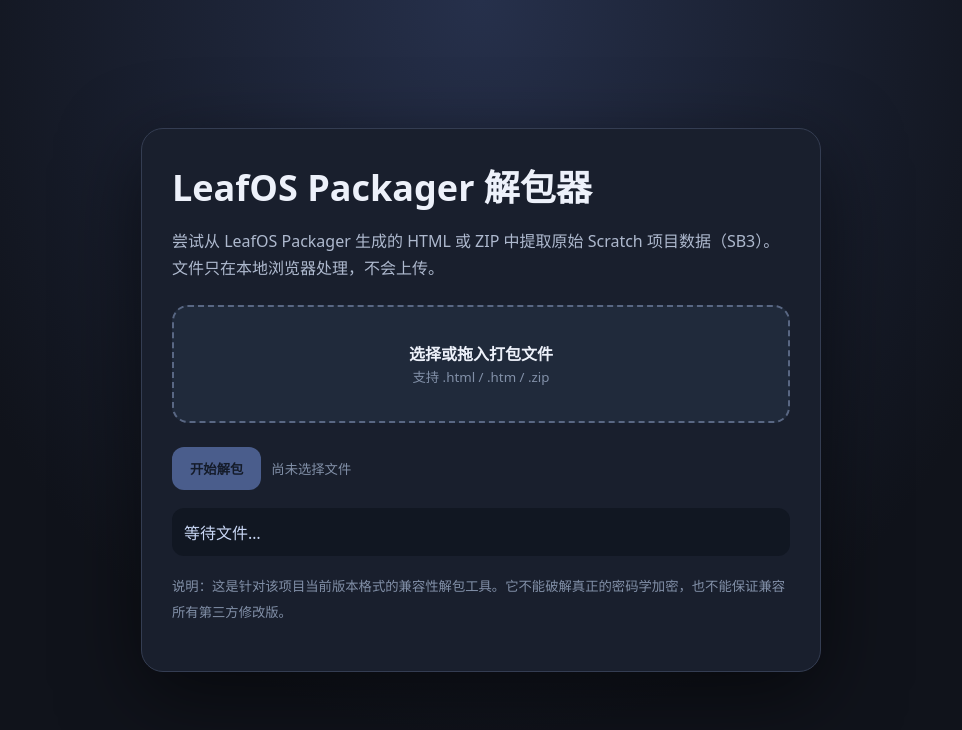
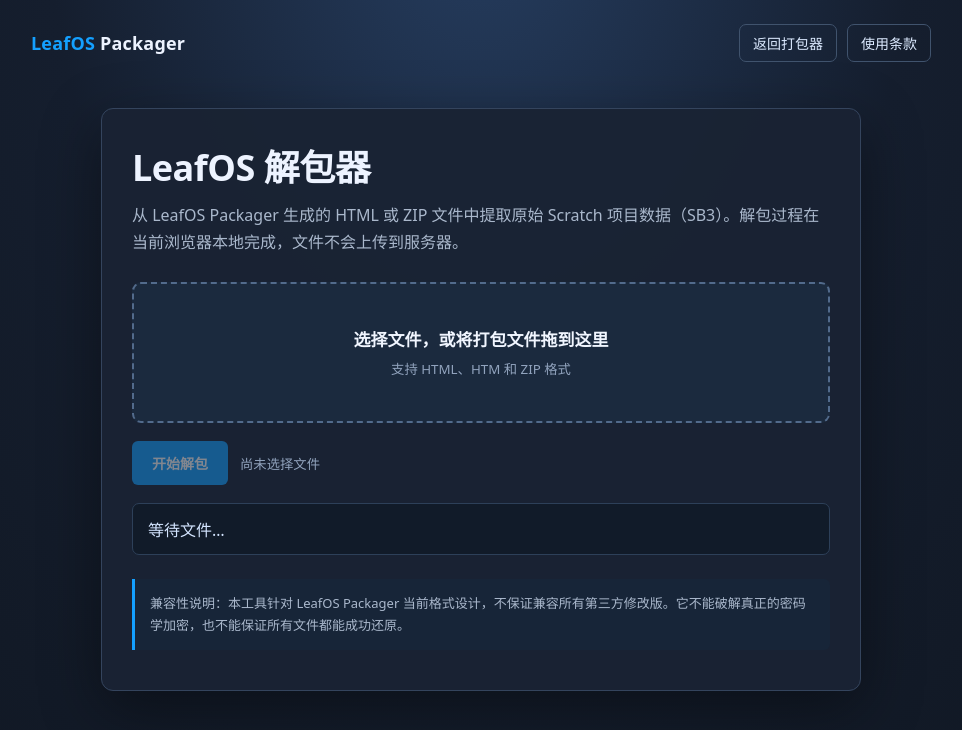
Before and after one commit to wangwenhao20211/leafos-packager, a website: page unpacker/index.html in a window 1280 px wide. Shown: the whole page, without its empty margins (159-1121 px from the left). Drawn offline with nearby package versions, Linux system fonts and the light colour scheme.

Commit message:
Restyle unpacker to match packager UI

```diff
--- a/unpacker/index.html
+++ b/unpacker/index.html
@@ -1,8 +1,29 @@
 <!doctype html>
 <html lang="zh-CN"><head><meta charset="utf-8"><meta name="viewport" content="width=device-width,initial-scale=1"><title>LeafOS Packager 解包器</title>
 <style>
-:root{color-scheme:dark;font-family:system-ui,-apple-system,"Segoe UI",sans-serif;background:#10131b;color:#edf1fa}*{box-sizing:border-box}body{margin:0;min-height:100vh;display:grid;place-items:center;padding:24px;background:radial-gradient(ellipse at 50% 0,#26304b,#10131b 65%)}main{width:min(680px,100%);padding:30px;border:1px solid #343d52;border-radius:22px;background:#191f2d;box-shadow:0 24px 80px #0008}h1{margin:0 0 8px;font-size:clamp(25px,5vw,36px)}p{color:#aeb9ce;line-height:1.65}.drop{display:block;margin:24px 0;padding:34px 20px;text-align:center;border:2px dashed #596783;border-radius:16px;background:#202a3b;cursor:pointer}.drop:hover{border-color:#9ab6ff;background:#26334a}input{display:none}button{border:0;border-radius:12px;padding:12px 18px;background:#86a9ff;color:#101827;font-weight:750;cursor:pointer}button:disabled{opacity:.45;cursor:wait}.status{min-height:48px;margin:18px 0 0;padding:12px;border-radius:12px;background:#111722;color:#c9d7f5;white-space:pre-wrap;overflow-wrap:anywhere}small{color:#8290a8}.row{display:flex;gap:10px;align-items:center;flex-wrap:wrap}
-</style></head><body><main><h1>LeafOS Packager 解包器</h1><p>尝试从 LeafOS Packager 生成的 HTML 或 ZIP 中提取原始 Scratch 项目数据（SB3）。文件只在本地浏览器处理，不会上传。</p><label class="drop" for="file"><strong>选择或拖入打包文件</strong><br><small>支持 .html / .htm / .zip</small></label><input id="file" type="file" accept=".html,.htm,.zip,application/zip,text/html"><div class="row"><button id="go" disabled>开始解包</button><small id="name">尚未选择文件</small></div><div id="status" class="status" role="status">等待文件…</div><p><small>说明：这是针对该项目当前版本格式的兼容性解包工具。它不能破解真正的密码学加密，也不能保证兼容所有第三方修改版。</small></p></main>
+:root{color-scheme:dark;font-family:system-ui,-apple-system,"Segoe UI",sans-serif;background:#111827;color:#edf3ff;--accent:#14a0ff;--muted:#aab8cc}
+*{box-sizing:border-box}
+body{margin:0;min-height:100vh;background:radial-gradient(ellipse at 50% -15%,#263e61 0,#151e2e 48%,#101722 100%);padding:0 18px 36px}
+header{width:min(900px,100%);margin:0 auto;padding:24px 0 18px;display:flex;align-items:center;justify-content:space-between;gap:16px}
+.brand{font-size:18px;font-weight:800;letter-spacing:.2px}.brand span{color:var(--accent)}
+nav{display:flex;gap:10px;flex-wrap:wrap}
+nav a{color:#dceaff;text-decoration:none;border:1px solid #40536d;border-radius:7px;padding:8px 13px;font-size:14px}
+nav a:hover{border-color:var(--accent);background:#1b3550}
+main{width:min(760px,100%);margin:28px auto 0;padding:30px;border:1px solid #34445d;border-radius:12px;background:rgba(25,35,51,.96);box-shadow:0 18px 60px #0006}
+h1{margin:0 0 10px;font-size:clamp(26px,5vw,36px);letter-spacing:-.5px}
+p{color:var(--muted);line-height:1.7;margin:10px 0}
+.drop{display:block;margin:26px 0 18px;padding:42px 20px;text-align:center;border:2px dashed #526b8c;border-radius:9px;background:#1b2a3e;cursor:pointer;transition:.15s}
+.drop:hover{border-color:#65bdff;background:#203650}
+.drop strong{font-size:17px;color:#f1f6ff}.drop small{display:inline-block;margin-top:8px}
+input{display:none}
+button{border:0;border-radius:6px;padding:12px 20px;background:var(--accent);color:white;font-weight:750;font-size:14px;cursor:pointer;transition:filter .15s}
+button:hover:not(:disabled){filter:brightness(1.1)}
+button:disabled{opacity:.45;cursor:wait}
+.status{min-height:48px;margin:18px 0 0;padding:13px 15px;border:1px solid #2d4059;border-radius:7px;background:#111b29;color:#d4e5ff;white-space:pre-wrap;overflow-wrap:anywhere}
+small{color:#91a3bd}.row{display:flex;gap:12px;align-items:center;flex-wrap:wrap}
+.note{margin-top:24px;padding:13px 15px;border-left:3px solid var(--accent);background:#172538;border-radius:0 6px 6px 0;font-size:13px}
+@media(max-width:560px){body{padding:0 12px 24px}header{padding-top:18px}main{margin-top:12px;padding:21px 17px}.drop{padding:32px 14px}}
+</style></head><body><header><div class="brand"><span>LeafOS</span> Packager</div><nav><a href="../">返回打包器</a><a href="../terms-of-use.html" target="_blank" rel="noopener noreferrer">使用条款</a></nav></header><main><h1>LeafOS 解包器</h1><p>从 LeafOS Packager 生成的 HTML 或 ZIP 文件中提取原始 Scratch 项目数据（SB3）。解包过程在当前浏览器本地完成，文件不会上传到服务器。</p><label class="drop" for="file"><strong>选择文件，或将打包文件拖到这里</strong><br><small>支持 HTML、HTM 和 ZIP 格式</small></label><input id="file" type="file" accept=".html,.htm,.zip,application/zip,text/html"><div class="row"><button id="go" disabled>开始解包</button><small id="name">尚未选择文件</small></div><div id="status" class="status" role="status">等待文件…</div><p class="note">兼容性说明：本工具针对 LeafOS Packager 当前格式设计，不保证兼容所有第三方修改版。它不能破解真正的密码学加密，也不能保证所有文件都能成功还原。</p></main>
 <script src="https://cdn.jsdelivr.net/npm/jszip@3.10.1/dist/jszip.min.js"></script><script>
 const fileInput=document.querySelector('#file'),go=document.querySelector('#go'),status=document.querySelector('#status'),nameEl=document.querySelector('#name');let selected=null;const say=s=>status.textContent=s;
 fileInput.addEventListener('change',()=>{selected=fileInput.files[0]||null;go.disabled=!selected;nameEl.textContent=selected?selected.name:'尚未选择文件';say(selected?'文件已就绪。':'等待文件…')});document.querySelector('.drop').addEventListener('dragover',e=>e.preventDefault());document.querySelector('.drop').addEventListener('drop',e=>{e.preventDefault();const f=e.dataTransfer.files[0];if(f){selected=f;go.disabled=false;nameEl.textContent=f.name;say('文件已就绪。')}});
```
